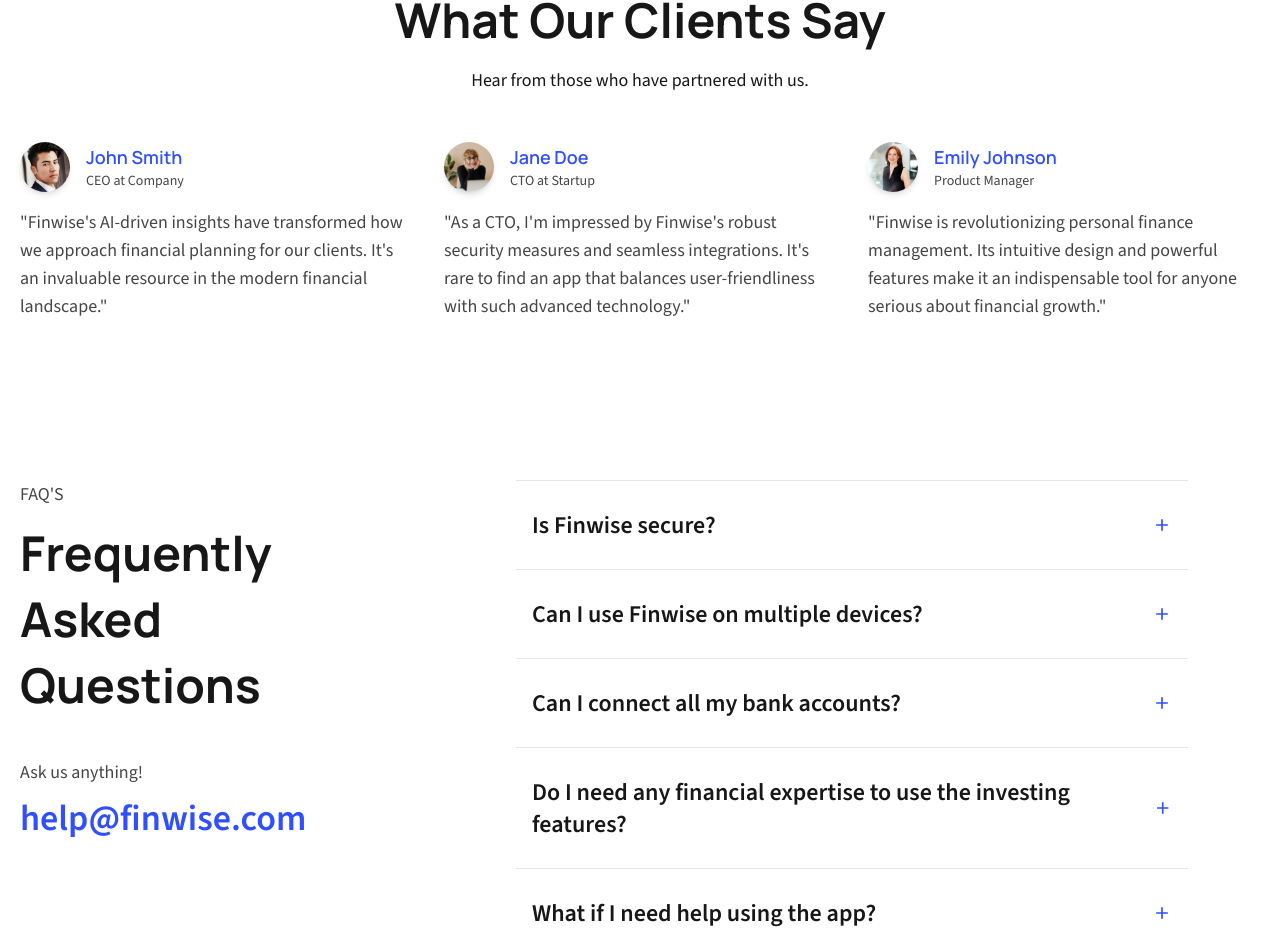
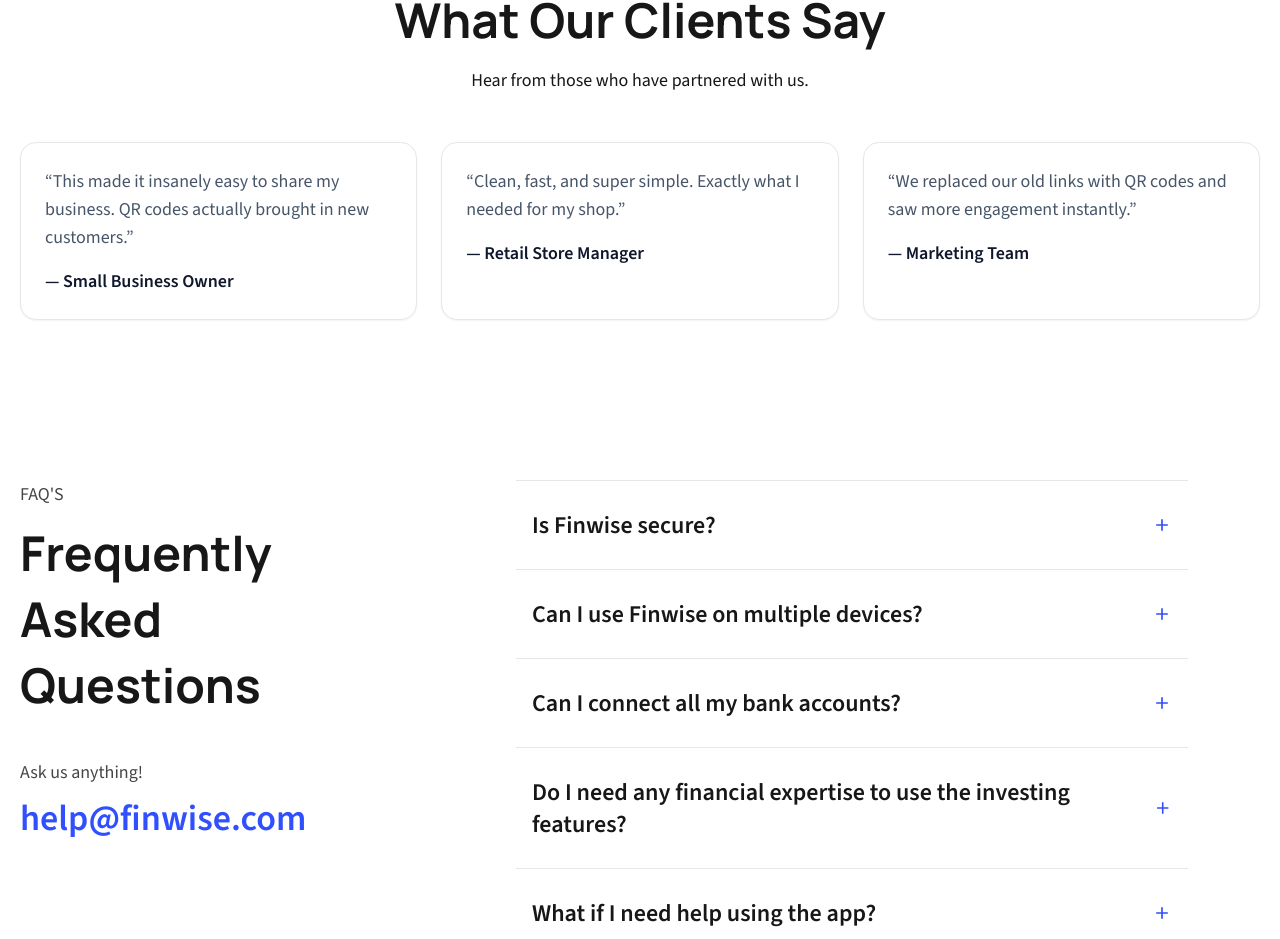
Before and after one commit to stuniversity031-design/finwise-saas-landing-page, a Next.js app: page / in a window 1280 px wide. Shown: the part 4631-5570 px from the top of the page. Built offline with nearby package versions, Linux system fonts and the light colour scheme.

Commit message:
Refactor Testimonials component structure and content

```diff
--- a/src/components/Testimonials.tsx
+++ b/src/components/Testimonials.tsx
@@ -1,31 +1,30 @@
 import React from 'react';
-import Image from 'next/image';
-import { testimonials } from '@/data/testimonials';
 
-const Testimonials: React.FC = () => {
+const Testimonials = () => {
     return (
-        <div className="grid gap-14 max-w-lg w-full mx-auto lg:gap-8 lg:grid-cols-3 lg:max-w-full">
-            {testimonials.map((testimonial, index) => (
-                <div
-                    key={index}
-                    className=""
-                >
-                    <div className="flex items-center mb-4 w-full justify-center lg:justify-start">
-                        <Image
-                            src={testimonial.avatar}
-                            alt={`${testimonial.name} avatar`}
-                            width={50}
-                            height={50}
-                            className="rounded-full shadow-md"
-                        />
-                        <div className="ml-4">
-                            <h3 className="text-lg font-semibold text-secondary">{testimonial.name}</h3>
-                            <p className="text-sm text-foreground-accent">{testimonial.role}</p>
-                        </div>
-                    </div>
-                    <p className="text-foreground-accent text-center lg:text-left">&quot;{testimonial.message}&quot;</p>
-                </div>
-            ))}
+        <div className="grid md:grid-cols-3 gap-6 mt-10">
+
+            <div className="p-6 bg-white border rounded-2xl shadow-sm">
+                <p className="text-slate-600">
+                    “This made it insanely easy to share my business. QR codes actually brought in new customers.”
+                </p>
+                <p className="mt-4 font-semibold text-slate-900">— Small Business Owner</p>
+            </div>
+
+            <div className="p-6 bg-white border rounded-2xl shadow-sm">
+                <p className="text-slate-600">
+                    “Clean, fast, and super simple. Exactly what I needed for my shop.”
+                </p>
+                <p className="mt-4 font-semibold text-slate-900">— Retail Store Manager</p>
+            </div>
+
+            <div className="p-6 bg-white border rounded-2xl shadow-sm">
+                <p className="text-slate-600">
+                    “We replaced our old links with QR codes and saw more engagement instantly.”
+                </p>
+                <p className="mt-4 font-semibold text-slate-900">— Marketing Team</p>
+            </div>
+
         </div>
     );
 };
```
